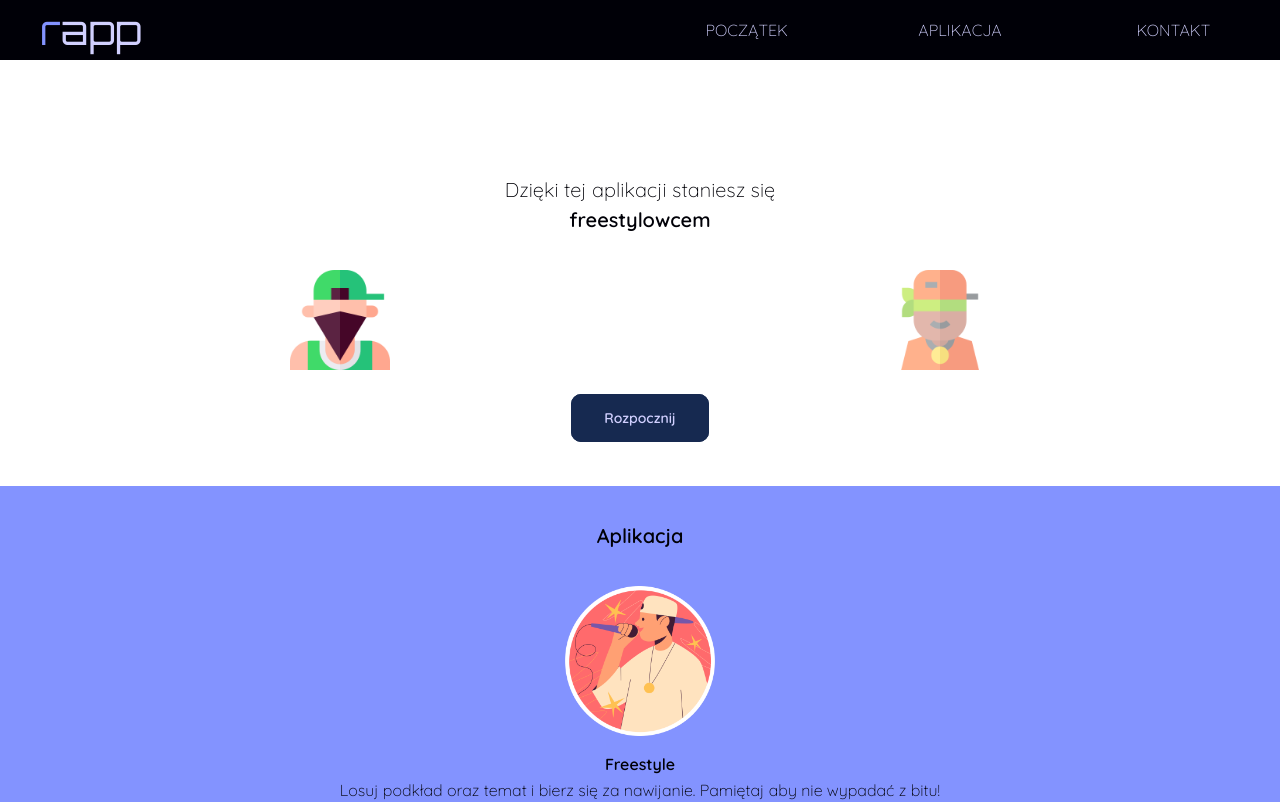
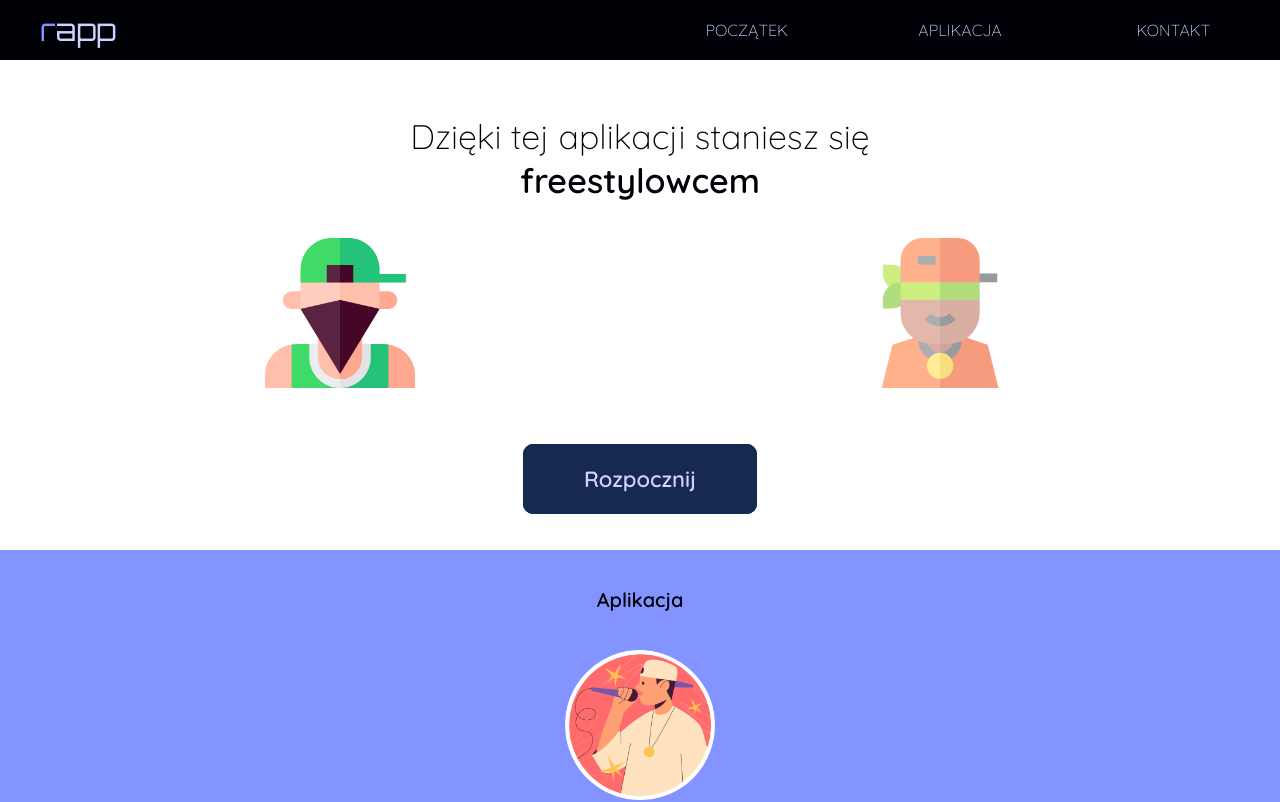
Before and after one commit to szymondros/myrapp, a React (Create React App) app: page / in a window 1280 px wide. Shown: the top 802 px of the page. Built offline with nearby package versions, Linux system fonts and the light colour scheme; no server answers.

Commit message:
some fixes

```diff
--- a/src/scss/components/App/myapp.scss
+++ b/src/scss/components/App/myapp.scss
@@ -233,3 +233,34 @@ h1 {
   font-size: 30px;
   font-size: 45px;
 }
+
+
+@media screen and (min-width: 768px) {
+  .navigation {
+    left: 0;
+    top: 60px;
+    flex-direction: column;
+    justify-content: flex-start;
+    width: 250px;
+    .mobile-menu-box {
+      justify-content: space-between;
+      display: flex;
+      font-size: 20px;
+      border-bottom: 1px solid $ul_light_accent;
+      p {
+        font-family: $base_font-family;
+        display: block;
+        order: -1;
+        padding-left: 20px;
+      }
+      svg {
+        padding-right: 20px;
+      }
+    }
+  }
+
+  .content-box {
+    width: 100%;
+    margin-left: 250px;
+  }
+}
--- a/src/scss/components/home-page/hello-section.scss
+++ b/src/scss/components/home-page/hello-section.scss
@@ -47,3 +47,30 @@
 #hello-section {
   padding-top: 60px;
 }
+
+@media screen and (min-width: 768px) {
+  .hello-section {
+
+    h1 {
+      font-size: 34px;
+    }
+
+    .icons-wrapper {
+      padding-bottom: 80px;
+
+      img {
+        height: 150px;
+        width: 150px;
+      }
+    }
+
+    .box-for-transition {
+
+      .btn {
+        padding: 20px 60px;
+        font-size: 22px;
+      }
+    }
+
+  }
+}
--- a/src/scss/components/home-page/navigation-box.scss
+++ b/src/scss/components/home-page/navigation-box.scss
@@ -127,7 +127,7 @@ nav {
 
 @media screen and (min-width: 768px) {
   nav {
-    position: static;
+    position: fixed;
     display: flex;
 
     .logo-wrapper {
@@ -136,9 +136,6 @@ nav {
       align-items: center;
       padding-left: 40px;
 
-      h1 {
-        font-size: 40px;
-      }
     }
 
     .hamburger {
@@ -179,7 +176,7 @@ nav {
       }
 
       li:hover {
-        border-bottom: 1px solid red;
+
       }
 
       .btn {
```
